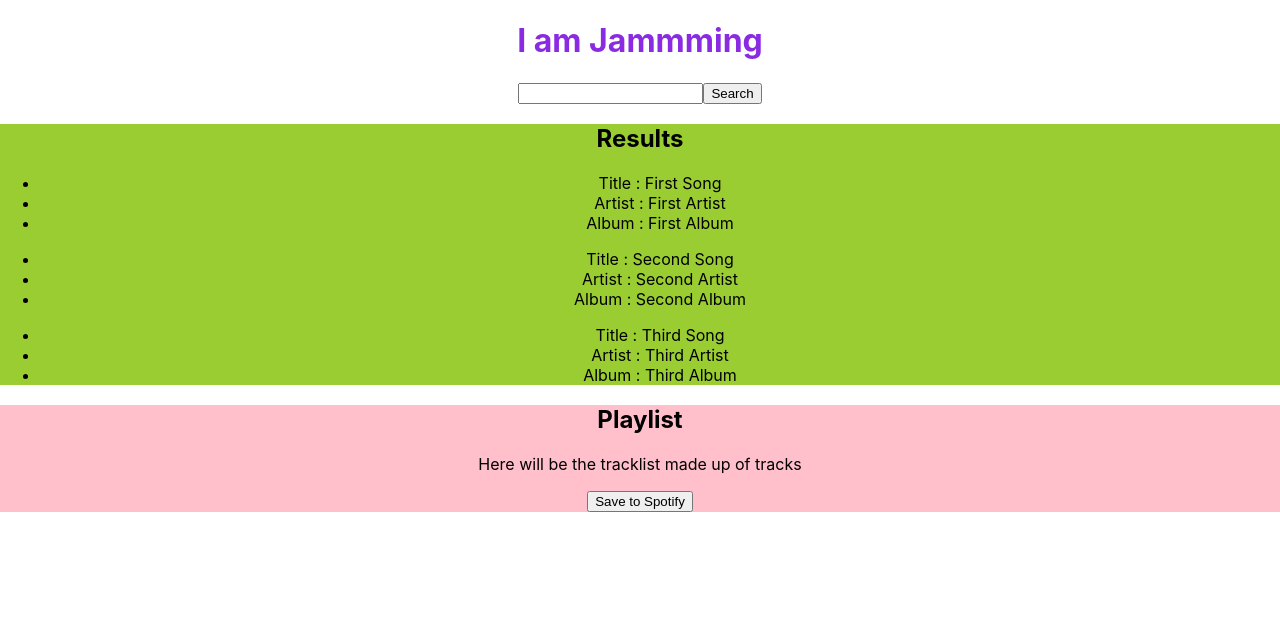
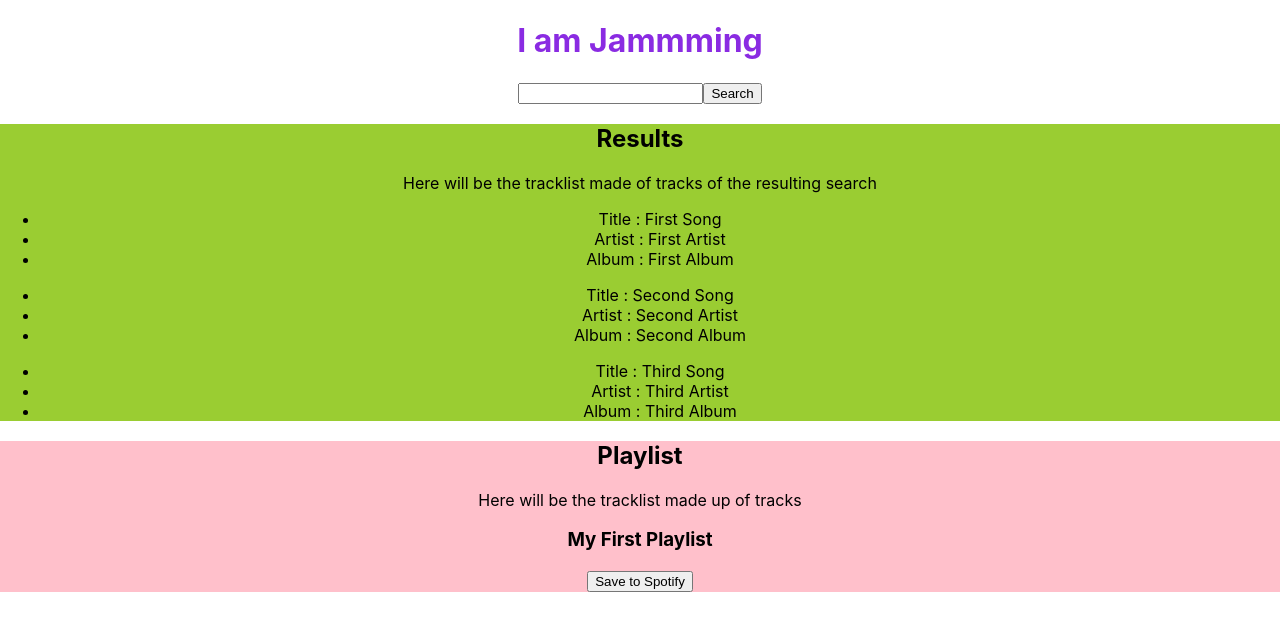
Before and after one commit to WhiteUnicorn95/jammming, a React (Create React App) app: page / in a window 1280 px wide. Shown: the top 630 px of the page. Built offline with nearby package versions, Linux system fonts and the light colour scheme.

Commit message:
add a tracklist component as intermediate of mapping track in searchResults

```diff
--- a/src/App.js
+++ b/src/App.js
@@ -5,6 +5,8 @@ import SearchResults from './components/SearchResults';
 import Playlist from './components/Playlist';
 
 function App() {
+
+  /*Initialize the songs of the search results as songs with a UseState */
   const mockSongs = [
     {
       "title" : "First Song",
@@ -25,12 +27,37 @@ function App() {
 
   const [songs, setSongs] = useState(mockSongs);
 
+  /*Initialize the playlist data with a playList useState */
+  const mockPlaylist = {
+      "name": "My First Playlist",
+      "songs": [
+        {
+          "title": "First Song",
+          "artist": "First Artist",
+          "album": "First Album"
+        },
+        {
+          "title": "Third Song",
+          "artist": "Third Artist",
+          "album": "Third Album"
+        },
+        {
+          "title": "Second Song",
+          "artist": "Second Artist",
+          "album": "Second Album"
+        }
+      ]
+    }
+  ;
+
+  const [playlist, setPlaylist] = useState(mockPlaylist);
+
   return (
     <div className='app' >
       <h1 className='h1'> I am Jammming</h1>
       <SearchBar />
       <SearchResults songs={songs} />
-      <Playlist />
+      <Playlist playlist={playlist} />
     </div>
   );
 }
--- a/src/components/Playlist.js
+++ b/src/components/Playlist.js
@@ -1,10 +1,15 @@
 import React from 'react';
 import styles from './Playlist.module.css';
+import Track from './Track';
+import Tracklist from './Tracklist';
 
-function Playlist() {
+function Playlist({playlist}) {
+    console.log(playlist);
+
     return <div className = {styles.maindiv}>
         <h2>Playlist</h2>
         <p>Here will be the tracklist made up of tracks</p>
+        <h3>{playlist.name}</h3>
         <button>Save to Spotify</button>
     </div>;
 };
--- a/src/components/SearchResults.js
+++ b/src/components/SearchResults.js
@@ -1,15 +1,13 @@
 import React from 'react';
 import styles from './SearchResults.module.css';
+import Tracklist from './Tracklist';
 import Track from './Track';
 
 function SearchResults({songs}) {
     return <div className = {styles.maindiv}>
         <h2>Results</h2>
-        {songs.map(
-            song => (
-                <Track song={song} />
-            )
-        )}
+        <p>Here will be the tracklist made of tracks of the resulting search</p>
+        <Tracklist songs={songs} />
     </div>;
 };
 
--- a/src/components/Track.js
+++ b/src/components/Track.js
@@ -9,7 +9,6 @@ function Track({song}) {
             <li>Album : {song.album}</li>
         </ul>
     </>
-
 };
 
 export default Track;
--- a/src/components/Tracklist.js
+++ b/src/components/Tracklist.js
@@ -1,8 +1,15 @@
 import React from 'react';
 import styles from './Tracklist.module.css';
+import Track from './Track';
 
-function Tracklist() {
-
+function Tracklist({songs}) {
+    return <>
+        {songs.map(
+            song => (
+                <Track song={song} />
+            )
+        )}
+    </>
 };
 
 export default Tracklist;
```
